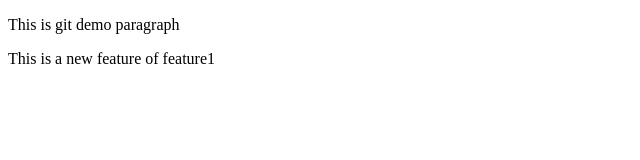
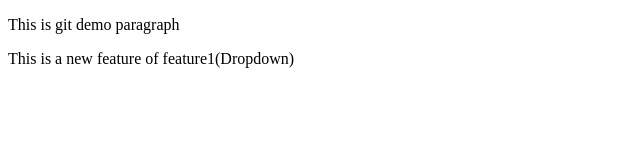
Before and after one commit to PradeepBhangi99/Localrepo, a plain HTML site: page index.html in a window 1280 px wide. Shown: the full height of the page, 0-640 px from the left. Drawn offline with Linux system fonts and the light colour scheme.

Commit message:
added dropdown

```diff
--- a/index.html
+++ b/index.html
@@ -7,6 +7,6 @@
   </head>
   <body>
     <p>This is git demo paragraph</p>
-    <p>This is a new feature of feature1</p>
+    <p>This is a new feature of feature1(Dropdown)</p>
   </body>
 </html>
```
